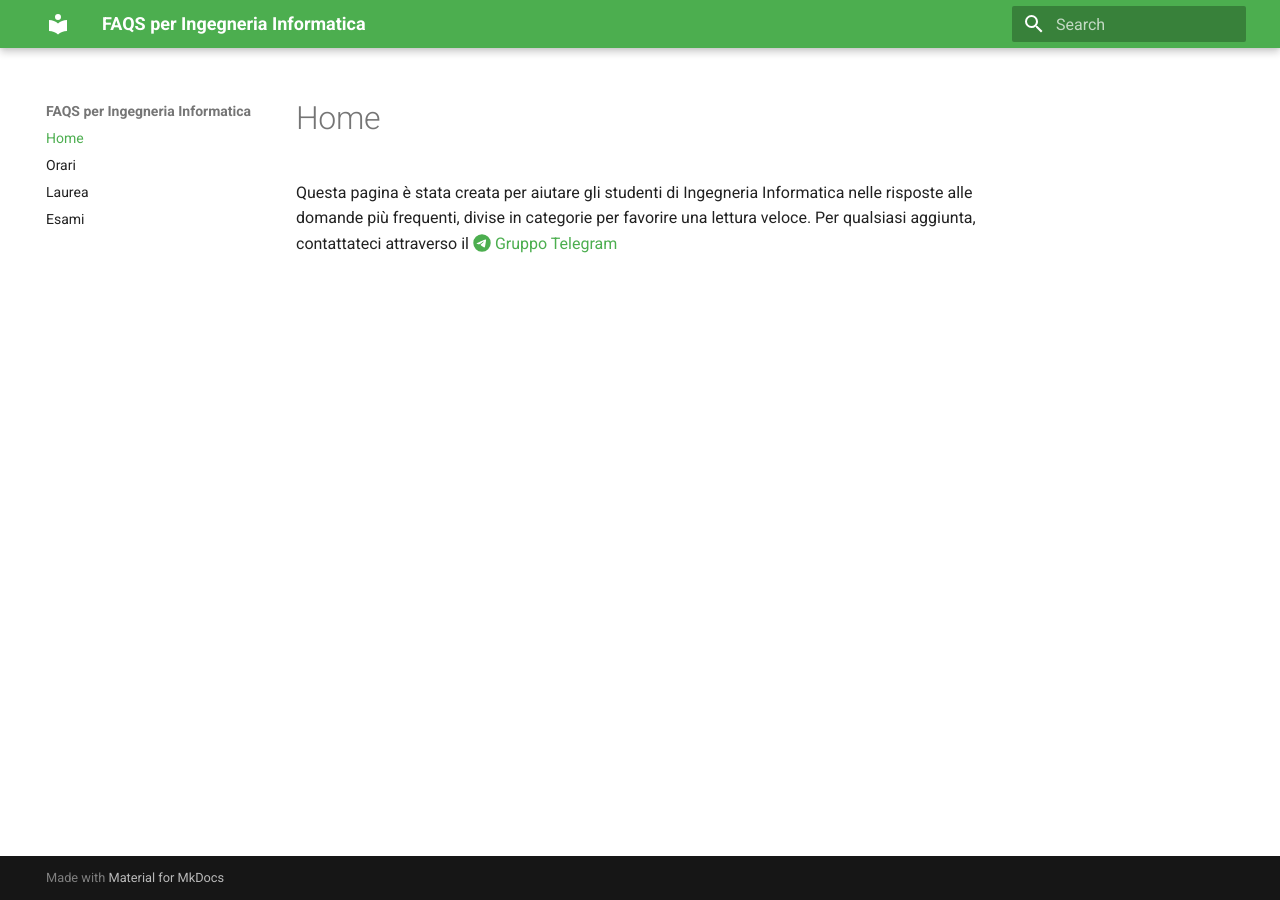
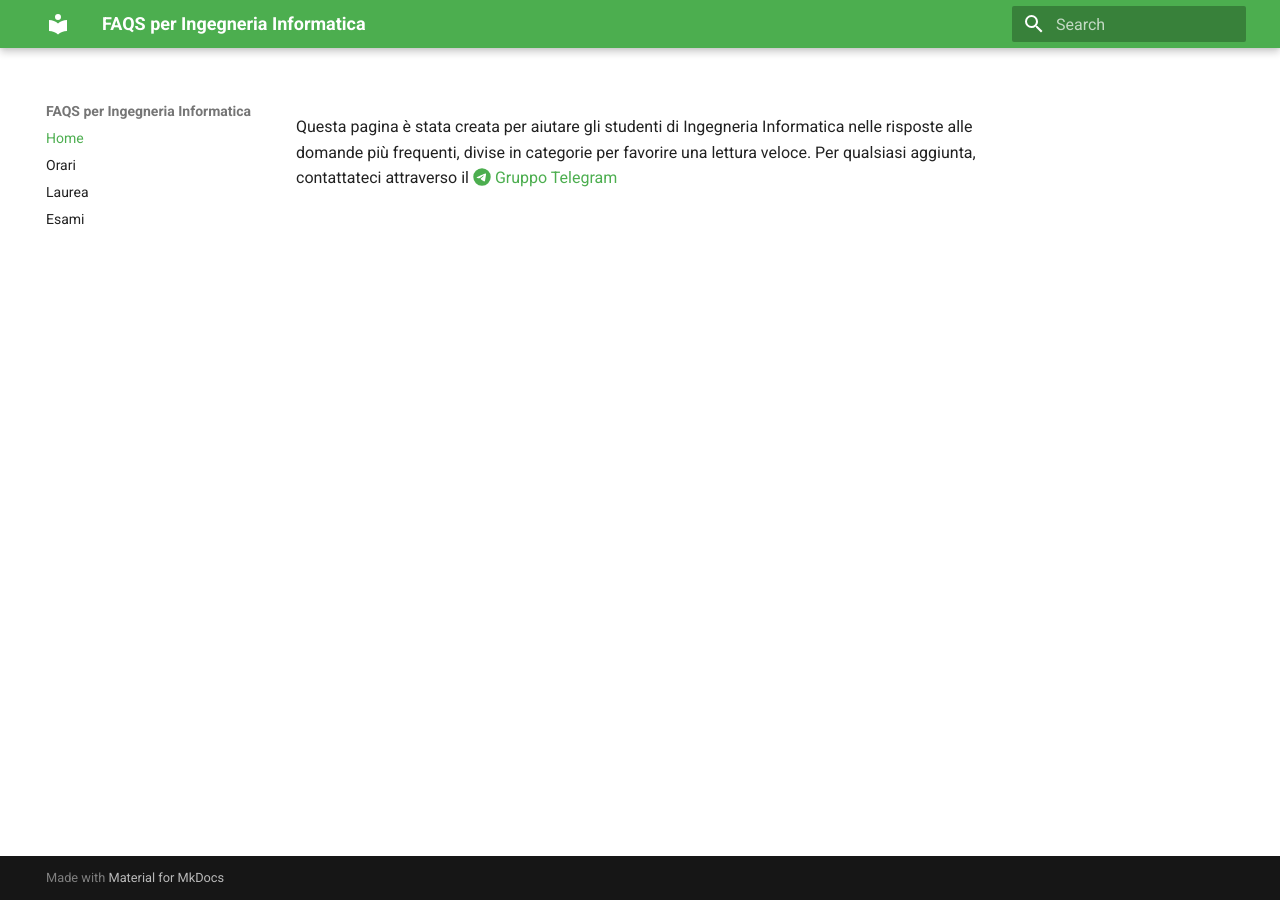
Before and after one commit to universityigi/faqs, an MkDocs documentation site: the page built from docs/index.md, in a window 1280 px wide. Built offline with MkDocs 1.6.1 and Material for MkDocs 9.7.7, drawn with Linux system fonts in a browser that asks for light colours.

Commit message:
hidden home

```diff
--- a/docs/index.md
+++ b/docs/index.md
@@ -1,3 +1,9 @@
+<style>
+  .md-typeset h1,
+  .md-content__button {
+    display: none;
+  }
+</style>
 Questa pagina è stata creata per aiutare gli studenti di Ingegneria Informatica
 nelle risposte alle domande più frequenti, divise in categorie per favorire una lettura veloce.
 Per qualsiasi aggiunta, contattateci attraverso il [:fontawesome-brands-telegram: Gruppo Telegram](https://t.me/+X5vLAT7wUpw1MmJi)
```
